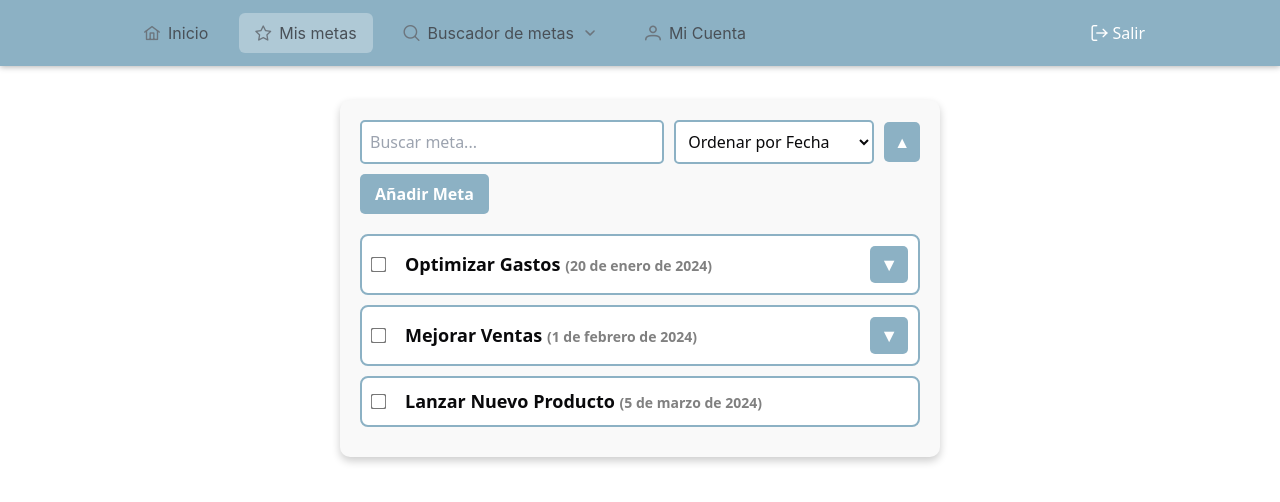
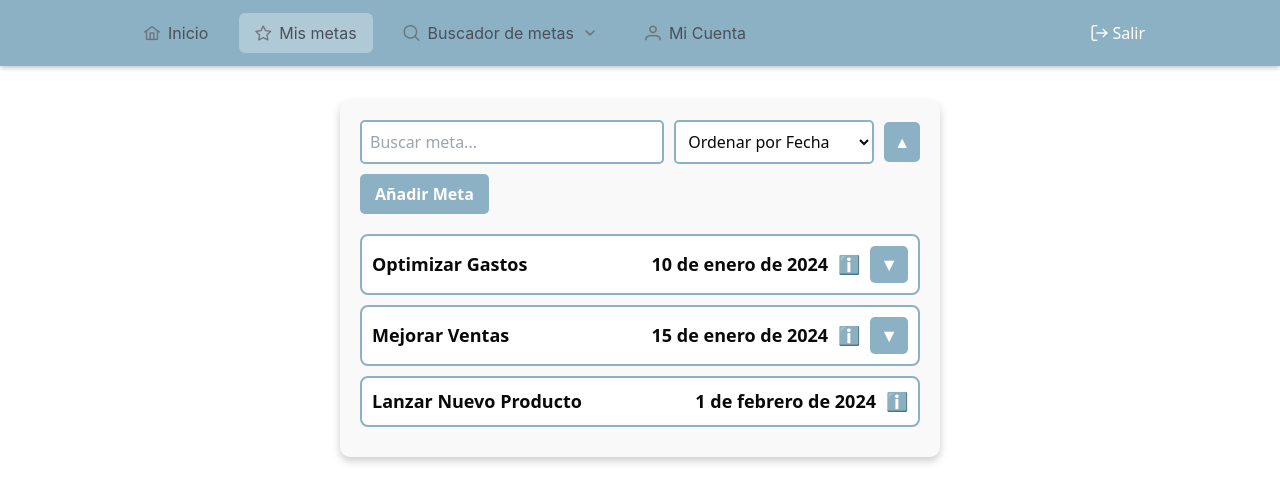
Before and after one commit to brianpardogaona/Sistema_de_Gestion_Personal, a React (Vite) app in the folder frontend/: page /mis-metas in a window 1280 px wide. Shown: the top 502 px of the page. Built offline with nearby package versions, Linux system fonts and the light colour scheme.

Commit message:
Cambios en Lista  Metas

```diff
--- a/frontend/src/pages/ListaMetas.jsx
+++ b/frontend/src/pages/ListaMetas.jsx
@@ -6,38 +6,42 @@ const metasData = [
   {
     id: 1,
     nombre: "Mejorar Ventas",
+    fechaCreacion: "2024-01-15",
     fecha: "2024-02-01",
     objetivos: [
-      { id: 1, nombre: "Aumentar clientes en un 20%", fecha: "2024-02-02", completado: false },
-      { id: 2, nombre: "Incrementar la publicidad", fecha: "2024-02-03", completado: false },
+      { id: 1, nombre: "Aumentar clientes en un 20%", fechaCreacion: "2024-01-16", fecha: "2024-02-02", estado: "" },
+      { id: 2, nombre: "Incrementar la publicidad", fechaCreacion: "2024-01-17", fecha: "2024-02-03", estado: "" },
     ],
   },
   {
     id: 2,
     nombre: "Optimizar Gastos",
+    fechaCreacion: "2024-01-10",
     fecha: "2024-01-20",
     objetivos: [
-      { id: 3, nombre: "Reducir costos operativos", fecha: "2024-01-21", completado: false },
-      { id: 4, nombre: "Negociar con proveedores", fecha: "2024-01-22", completado: false },
+      { id: 3, nombre: "Reducir costos operativos", fechaCreacion: "2024-01-11", fecha: "2024-01-21", estado: "" },
+      { id: 4, nombre: "Negociar con proveedores", fechaCreacion: "2024-01-12", fecha: "2024-01-22", estado: "" },
     ],
   },
   {
     id: 3,
     nombre: "Lanzar Nuevo Producto",
+    fechaCreacion: "2024-02-01",
     fecha: "2024-03-05",
     objetivos: [],
   },
 ];
 
-// 🔹 Función para formatear la fecha
-const formatearFecha = (fechaStr) => {
+const estadosObjetivo = ["", "En progreso", "Completado"];
+
+function formatearFecha(fechaStr) {
   const meses = [
     "enero", "febrero", "marzo", "abril", "mayo", "junio",
     "julio", "agosto", "septiembre", "octubre", "noviembre", "diciembre"
   ];
   const fecha = new Date(fechaStr);
   return `${fecha.getDate()} de ${meses[fecha.getMonth()]} de ${fecha.getFullYear()}`;
-};
+}
 
 function ListaMetas() {
   const [metas, setMetas] = useState(metasData);
@@ -58,31 +62,15 @@ function ListaMetas() {
 
   const handleBusquedaChange = (e) => setBusqueda(e.target.value.toLowerCase());
 
-  const handleMetaCheckbox = (metaId) => {
+  const handleEstadoCambio = (metaId, objId, nuevoEstado) => {
     setMetas((prevMetas) =>
-      prevMetas.map((meta) =>
-        meta.id === metaId
-          ? {
-              ...meta,
-              objetivos: meta.objetivos.map((obj) => ({ ...obj, completado: !meta.objetivos.every((o) => o.completado) })),
-            }
-          : meta
-      )
+      prevMetas.map((meta) => {
+        const nuevosObjetivos = meta.objetivos.map((obj) =>
+          obj.id === objId ? { ...obj, estado: nuevoEstado } : obj
         );
-  };
-
-  const handleObjetivoCheckbox = (metaId, objId) => {
-    setMetas((prevMetas) =>
-      prevMetas.map((meta) =>
-        meta.id === metaId
-          ? {
-              ...meta,
-              objetivos: meta.objetivos.map((obj) =>
-                obj.id === objId ? { ...obj, completado: !obj.completado } : obj
-              ),
-            }
-          : meta
-      )
+        const todosCompletos = nuevosObjetivos.length > 0 && nuevosObjetivos.every((obj) => obj.estado === "Completado");
+        return meta.id === metaId ? { ...meta, objetivos: nuevosObjetivos, estado: todosCompletos ? "Completada" : "" } : meta;
+      })
     );
   };
 
@@ -118,36 +106,49 @@ function ListaMetas() {
         </button>
       </div>
 
-      {metasFiltradas.map((meta) => {
-        const todosCompletos = meta.objetivos.length > 0 && meta.objetivos.every((o) => o.completado);
-
-        return (
+      {metasFiltradas.map((meta) => (
         <div key={meta.id} className="meta">
           <div className="meta-header">
-              <input type="checkbox" checked={todosCompletos} onChange={() => handleMetaCheckbox(meta.id)} />
-              <span className="meta-nombre">
-                {meta.nombre} <span className="fecha">({formatearFecha(meta.fecha)})</span>
-              </span>
+            <span className="meta-nombre">{meta.nombre}</span>
+            <span className="meta-fecha">{formatearFecha(meta.fechaCreacion)}</span>
+            {meta.estado === "Completada" && <span className="meta-completada">✔️</span>}
+            <button
+              className="info-btn"
+              onClick={() => navigate(`/info-meta/${meta.id}`)}
+            >
+              ℹ️
+            </button>
             {meta.objetivos.length > 0 && (
-                <button className="desplegar-btn" onClick={() => setDesplegadas((prev) => ({ ...prev, [meta.id]: !prev[meta.id] }))}>
+              <button
+                className="desplegar-btn"
+                onClick={() =>
+                  setDesplegadas((prev) => ({ ...prev, [meta.id]: !prev[meta.id] }))
+                }
+              >
                 {desplegadas[meta.id] ? "▲" : "▼"}
               </button>
             )}
           </div>
 
-            {desplegadas[meta.id] && meta.objetivos.length > 0 && (
+          {desplegadas[meta.id] && (
             <ul className="objetivos">
               {meta.objetivos.map((obj) => (
                 <li key={obj.id}>
-                    <input type="checkbox" checked={obj.completado} onChange={() => handleObjetivoCheckbox(meta.id, obj.id)} />
-                    {obj.nombre} <span className="fecha">({formatearFecha(obj.fecha)})</span>
+                  {obj.nombre} <span className="fecha">{formatearFecha(obj.fechaCreacion)}</span>
+                  <select
+                    value={obj.estado}
+                    onChange={(e) => handleEstadoCambio(meta.id, obj.id, e.target.value)}
+                  >
+                    {estadosObjetivo.map((estado, index) => (
+                      <option key={index} value={estado}>{estado || "Sin estado"}</option>
+                    ))}
+                  </select>
                 </li>
               ))}
             </ul>
           )}
         </div>
-        );
-      })}
+      ))}
     </div>
   );
 }
```
Lines whose indentation alone changed are shown as unchanged.
